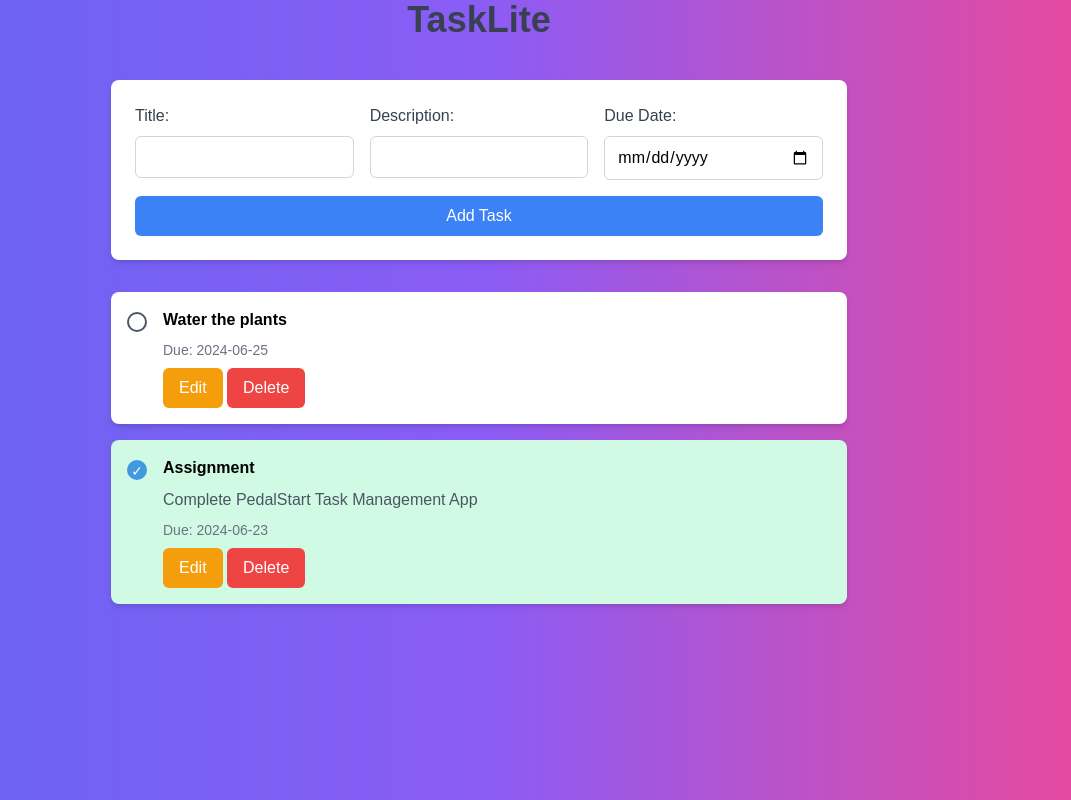
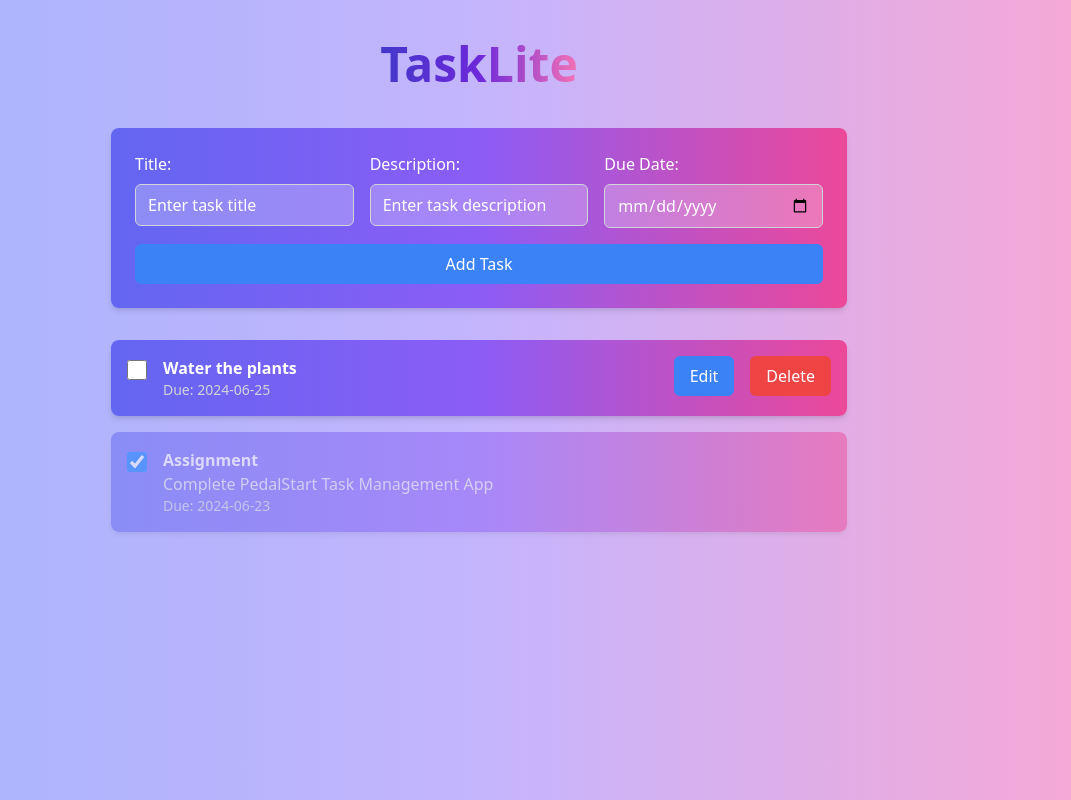
Before and after one commit to wtrbtl03/TaskLite, a Django app: page / in a window 1280 px wide. Shown: the whole page, without its empty margins (161-1232 px from the left). Run offline with Django 4.2, Linux system fonts and the light colour scheme; data comes from the database, SQL or seed files in the repository; both versions use the stored data as it was after the commit.

Commit message:
Improve Frontend

```diff
--- /dev/null
+++ b/requirements.txt
@@ -0,0 +1 @@
+Django==4.2.3
--- a/static/claude.css
+++ /dev/null
@@ -1,50 +0,0 @@
-body {
-    font-family: Arial, sans-serif;
-}
-
-.task-item.completed {
-    opacity: 0.6;
-    background-color: #f0f0f0;
-}
-
-.form-checkbox {
-    appearance: none;
-    -webkit-appearance: none;
-    border: 2px solid #4a5568;
-    border-radius: 50%;
-    outline: none;
-    cursor: pointer;
-    transition: all 0.3s ease;
-}
-
-.form-checkbox:checked {
-    background-color: #4299e1;
-    border-color: #4299e1;
-}
-
-.form-checkbox:checked::after {
-    content: '\2713';
-    display: block;
-    text-align: center;
-    color: white;
-    font-size: 14px;
-    line-height: 18px;
-}
-
-/* Custom styles for in-place editing */
-.editable-input,
-.editable-textarea {
-    background-color: transparent;
-    border: none;
-    box-shadow: none;
-    outline: none;
-    width: 100%;
-    font-size: inherit;
-    font-family: inherit;
-    padding: 0;
-    margin: 0;
-}
-
-.editable-textarea {
-    resize: none; /* Disable resizing */
-}
--- a/static/script.js
+++ b/static/script.js
@@ -46,98 +46,109 @@ document.addEventListener('DOMContentLoaded', () => {
 
         tasks.forEach(task => {
             const taskItem = document.createElement('div');
-            taskItem.className = `task-item bg-white rounded-lg shadow-md p-4 flex items-start space-x-4 mb-4 ${task.completed ? 'bg-green-100' : ''}`;
+            taskItem.className = `task-item p-4 mb-4 rounded-lg shadow-md flex items-start space-x-4 ${task.completed ? 'bg-gradient-to-r from-indigo-500 via-purple-500 to-pink-500 opacity-50 text-white' : 'bg-gradient-to-r from-indigo-500 via-purple-500 to-pink-500 text-white'}`;
             taskItem.innerHTML = `
-                <input type="checkbox" ${task.completed ? 'checked' : ''} data-id="${task.task_id}" class="mt-1 form-checkbox h-5 w-5 text-blue-600 task-status">
+                <input type="checkbox" ${task.completed ? 'checked' : ''} data-id="${task.task_id}" class="task-status mt-1 form-checkbox h-5 w-5 text-blue-600">
                 <div class="flex-grow">
-                    <input type="text" value="${task.title}" data-id="${task.task_id}" class="editable-input task-title hidden font-semibold mb-2">
-                    <textarea data-id="${task.task_id}" class="editable-textarea task-description hidden text-gray-600 mb-2">${task.description}</textarea>
-                    <input type="date" value="${task.due_date || ''}" data-id="${task.task_id}" class="editable-input task-due-date hidden text-sm text-gray-500 mb-2">
-                    <p class="task-title-display font-semibold mb-2">${task.title}</p>
-                    <p class="task-description-display text-gray-600 mb-2">${task.description}</p>
-                    <p class="task-due-date-display text-sm text-gray-500 mb-2">Due: ${task.due_date || 'N/A'}</p>
-                    <button data-id="${task.task_id}" class="edit-task bg-yellow-500 text-white px-4 py-2 rounded-md hover:bg-yellow-600 transition duration-300">Edit</button>
-                    <button data-id="${task.task_id}" class="save-task bg-blue-500 text-white px-4 py-2 rounded-md hover:bg-blue-600 transition duration-300 hidden">Save</button>
-                    <button data-id="${task.task_id}" class="delete-task bg-red-500 text-white px-4 py-2 rounded-md hover:bg-red-600 transition duration-300">Delete</button>
+                    <h3 class="font-semibold">${task.title}</h3>
+                    <p class="text-gray-200">${task.description}</p>
+                    <p class="text-sm text-gray-300">Due: ${task.due_date}</p>
                 </div>
             `;
+
+            if (!task.completed) {
+                taskItem.innerHTML += `
+                    <button data-id="${task.task_id}" class="edit-task bg-blue-500 text-white px-4 py-2 rounded-md">Edit</button>
+                    <button data-id="${task.task_id}" class="delete-task bg-red-500 text-white px-4 py-2 rounded-md">Delete</button>
+                `;
+            }
+
+            // Edit task event listener
+            const editButton = taskItem.querySelector('.edit-task');
+            if (editButton) {
+                editButton.addEventListener('click', () => editTask(task)); // Ensure editTask function is correctly implemented
+            }
+
+            // Delete task event listener
+            const deleteButton = taskItem.querySelector('.delete-task');
+            if (deleteButton) {
+                deleteButton.addEventListener('click', async () => {
+                    await deleteTask(task.task_id);
+                    fetchTasks();
+                });
+            }
 
             taskList.appendChild(taskItem);
         });
 
-        // Add event listeners for checkboxes
+        // Add event listener for checkboxes
         document.querySelectorAll('.task-status').forEach(checkbox => {
             checkbox.addEventListener('change', async (event) => {
                 const taskId = event.target.getAttribute('data-id');
                 const task = tasks.find(t => t.task_id === taskId);
                 task.completed = event.target.checked;
 
-                await fetch(`/task/${taskId}/update/`, {
+                await updateTask(task);
+                fetchTasks();
+            });
+        });
+    }
+
+    async function editTask(task) {
+        // Populate edit form fields
+        document.getElementById('edit-task-id').value = task.task_id;
+        document.getElementById('edit-task-title').value = task.title;
+        document.getElementById('edit-task-description').value = task.description;
+        document.getElementById('edit-task-due-date').value = task.due_date || '';
+
+        // Show edit popup
+        const modalBackdrop = document.getElementById('modal-backdrop');
+        const modalContent = document.getElementById('modal-content');
+        modalBackdrop.classList.remove('hidden');
+        modalContent.classList.remove('hidden');
+    }
+
+    async function updateTask(task) {
+        await fetch(`/task/${task.task_id}/update/`, {
             method: 'PUT',
             headers: {
                 'Content-Type': 'application/json',
             },
             body: JSON.stringify(task),
         });
+    }
 
-                fetchTasks();
-            });
-        });
-
-        // Add event listeners for edit buttons
-        document.querySelectorAll('.edit-task').forEach(button => {
-            button.addEventListener('click', (event) => {
-                const taskId = event.target.getAttribute('data-id');
-                const taskItem = event.target.closest('.task-item');
-                taskItem.querySelector('.task-title').classList.remove('hidden');
-                taskItem.querySelector('.task-description').classList.remove('hidden');
-                taskItem.querySelector('.task-due-date').classList.remove('hidden');
-                taskItem.querySelector('.save-task').classList.remove('hidden');
-                taskItem.querySelector('.edit-task').classList.add('hidden');
-                taskItem.querySelector('.task-title-display').classList.add('hidden');
-                taskItem.querySelector('.task-description-display').classList.add('hidden');
-                taskItem.querySelector('.task-due-date-display').classList.add('hidden');
-            });
-        });
-
-        // Add event listeners for save buttons
-        document.querySelectorAll('.save-task').forEach(button => {
-            button.addEventListener('click', async (event) => {
-                const taskId = event.target.getAttribute('data-id');
-                const titleInput = document.querySelector(`.task-title[data-id="${taskId}"]`);
-                const descriptionInput = document.querySelector(`.task-description[data-id="${taskId}"]`);
-                const dueDateInput = document.querySelector(`.task-due-date[data-id="${taskId}"]`);
-
-                const updatedTask = {
-                    title: titleInput.value,
-                    description: descriptionInput.value,
-                    due_date: dueDateInput.value || null,
-                    completed: document.querySelector(`.task-status[data-id="${taskId}"]`).checked,
-                };
-
-                await fetch(`/task/${taskId}/update/`, {
-                    method: 'PUT',
-                    headers: {
-                        'Content-Type': 'application/json',
-                    },
-                    body: JSON.stringify(updatedTask),
-                });
-
-                fetchTasks();
-            });
-        });
-
-        // Add event listeners for delete buttons
-        document.querySelectorAll('.delete-task').forEach(button => {
-            button.addEventListener('click', async (event) => {
-                const taskId = event.target.getAttribute('data-id');
-
+    async function deleteTask(taskId) {
         await fetch(`/task/${taskId}/delete/`, {
             method: 'DELETE',
         });
+    }
 
+    // Event listener for closing modal
+    document.getElementById('modal-cancel-edit').addEventListener('click', () => {
+        const modalBackdrop = document.getElementById('modal-backdrop');
+        const modalContent = document.getElementById('modal-content');
+        modalBackdrop.classList.add('hidden');
+        modalContent.classList.add('hidden');
+    });
+
+    // Event listener for saving edited task
+    document.getElementById('modal-save-task').addEventListener('click', async () => {
+        const taskId = document.getElementById('edit-task-id').value;
+        const updatedTask = {
+            task_id: taskId,
+            title: document.getElementById('edit-task-title').value,
+            description: document.getElementById('edit-task-description').value,
+            due_date: document.getElementById('edit-task-due-date').value || null,
+        };
+
+        await updateTask(updatedTask);
         fetchTasks();
+
+        // Close modal
+        const modalBackdrop = document.getElementById('modal-backdrop');
+        const modalContent = document.getElementById('modal-content');
+        modalBackdrop.classList.add('hidden');
+        modalContent.classList.add('hidden');
     });
 });
-    }
-});
--- a/templates/index.html
+++ b/templates/index.html
@@ -6,45 +6,69 @@
     <title>TaskLite</title>
     {% load static %}
     <link href="https://cdn.jsdelivr.net/npm/tailwindcss@2.2.19/dist/tailwind.min.css" rel="stylesheet">
-    <link rel="stylesheet" type="text/css" href="{% static 'claude.css' %}">
     <script src="{% static 'script.js' %}"></script>
 </head>
-<body class="bg-gradient-to-r from-indigo-500 via-purple-500 to-pink-500 min-h-screen flex flex-col items-center py-10r">
+<body class="bg-gradient-to-r from-indigo-300 via-purple-300 to-pink-300 min-h-screen flex flex-col items-center py-10">
 
-    <h1 class="text-4xl text-gray-700 font-bold mb-10 shadow-text">TaskLite</h1>
+    <h1 class="text-5xl font-bold mb-10">
+        <span class="drop-shadow-2xl text-transparent bg-gradient-to-r from-indigo-700 via-purple-700 to-pink-400 bg-clip-text">TaskLite</span>
+    </h1>
 
     <div class="container mx-auto px-4 max-w-3xl">
         <!-- Form to add a new task -->
-        <form id="task-form" class="bg-white rounded-lg shadow-md p-6 mb-8">
+        <form id="task-form" class="bg-gradient-to-r from-indigo-500 via-purple-500 to-pink-500 bg-opacity-50 rounded-lg shadow-md p-6 mb-8">
             <div class="flex flex-wrap -mx-2">
                 <div class="w-full md:w-1/3 px-2 mb-4">
-                    <label for="task-title" class="block text-gray-700 mb-2">Title:</label>
-                    <input type="text" id="task-title" class="w-full px-3 py-2 border border-gray-300 rounded-md" required>
+                    <label for="task-title" class="block text-white mb-2">Title:</label>
+                    <input type="text" id="task-title" class="w-full px-3 py-2 bg-opacity-25 bg-white border border-gray-300 rounded-md placeholder-white text-white" placeholder="Enter task title" required>
                 </div>
                 <div class="w-full md:w-1/3 px-2 mb-4">
-                    <label for="task-description" class="block text-gray-700 mb-2">Description:</label>
-                    <input type="text" id="task-description" class="w-full px-3 py-2 border border-gray-300 rounded-md">
+                    <label for="task-description" class="block text-white mb-2">Description:</label>
+                    <input type="text" id="task-description" class="w-full px-3 py-2 bg-opacity-25 bg-white border border-gray-300 rounded-md placeholder-white text-white" placeholder="Enter task description">
                 </div>
                 <div class="w-full md:w-1/3 px-2 mb-4">
-                    <label for="task-due-date" class="block text-gray-700 mb-2">Due Date:</label>
-                    <input type="date" id="task-due-date" class="w-full px-3 py-2 border border-gray-300 rounded-md">
+                    <label for="task-due-date" class="block text-white mb-2">Due Date:</label>
+                    <input type="date" id="task-due-date" class="w-full px-3 py-2 bg-opacity-25 bg-white border border-gray-300 rounded-md placeholder-white text-white" placeholder="dd-mm-yyyy" style="-webkit-calendar-picker-indicator { filter: invert(1); }">
                 </div>
             </div>
             <button type="submit" class="w-full bg-blue-500 text-white py-2 px-4 rounded-md hover:bg-blue-600 transition duration-300">Add Task</button>
         </form>
 
+
         <!-- Task list -->
         <div id="task-list" class="space-y-4">
             <!-- Example task item (you'll generate these dynamically) -->
-            <div class="task-item bg-white rounded-lg shadow-md p-4 flex items-start space-x-4">
-                <input type="checkbox" class="mt-1 form-checkbox h-5 w-5 text-blue-600">
+            <div class="task-item bg-white rounded-lg shadow-md p-4 flex items-start space-x-4 mb-4">
+                <input type="checkbox" class="mt-1 form-checkbox h-5 w-5 text-blue-600 task-status">
                 <div class="flex-grow">
-                    <h3 class="font-semibold">Task Title</h3>
-                    <p class="text-gray-600">Task description goes here</p>
-                    <p class="text-sm text-gray-500">Due: 2024-06-30</p>
+                    <p class="task-title font-semibold mb-1">Task Title</p>
+                    <p class="task-description text-gray-600 mb-1">Task description goes here</p>
+                    <p class="task-due-date text-sm text-gray-500 mb-2">Due: 2024-06-30</p>
+                    <button class="edit-task bg-yellow-500 text-white px-4 py-2 rounded-md hover:bg-yellow-600 transition duration-300">Edit</button>
+                    <button class="save-task bg-blue-500 text-white px-4 py-2 rounded-md hover:bg-blue-600 transition duration-300 hidden">Save</button>
+                    <button class="delete-task bg-red-500 text-white px-4 py-2 rounded-md hover:bg-red-600 transition duration-300">Delete</button>
                 </div>
             </div>
         </div>
     </div>
+
+    <!-- Modal for editing task -->
+    <div id="modal-backdrop" class="hidden fixed top-0 left-0 w-full h-full bg-black bg-opacity-50 z-50"></div>
+    <div id="modal-content" class="hidden fixed top-1/2 left-1/2 transform -translate-x-1/2 -translate-y-1/2 bg-gradient-to-r from-indigo-500 via-purple-500 to-pink-500 bg-opacity-50 rounded-lg shadow-md p-6 z-50" style="width: 50%;">
+        <h2 class="text-lg font-semibold mb-4 text-white">Edit Task</h2>
+        <input type="hidden" id="edit-task-id">
+        <label for="edit-task-title" class="block text-gray-100 mb-2">Title:</label>
+        <input type="text" id="edit-task-title" placeholder="Enter task title" class="w-full px-3 py-2 bg-opacity-25 bg-white border border-gray-300 rounded-md mb-4 placeholder-white text-white">
+        <label for="edit-task-description" class="block text-gray-100 mb-2">Description:</label>
+        <input type="text" id="edit-task-description" placeholder="Enter task description" class="w-full px-3 py-2 bg-opacity-25 bg-white border border-gray-300 rounded-md mb-4 placeholder-white text-white">
+        <label for="edit-task-due-date" class="block text-gray-100 mb-2">Due Date:</label>
+        <input type="date" id="edit-task-due-date" placeholder="Select due date" class="w-full px-3 py-2 bg-opacity-25 bg-white border border-gray-300 rounded-md mb-4 placeholder-white text-white" style="-webkit-calendar-picker-indicator { filter: invert(1); }">
+        <div class="flex justify-end">
+            <button id="modal-save-task" class="bg-blue-500 text-white px-4 py-2 rounded-md hover:bg-blue-600 transition duration-300 mr-2">Save</button>
+            <button id="modal-cancel-edit" class="bg-gray-300 text-gray-700 px-4 py-2 rounded-md hover:bg-gray-400 transition duration-300">Cancel</button>
+        </div>
+    </div>
+
+
 </body>
 </html>
```
Also changed, not shown: static/old_style.css (added, +60 -0 lines), static/style.css (+47 -50 lines), README.md (added), db.sqlite3, images/Edit Modal.jpg (added), images/TaskLite Home.jpg (added). Lines whose indentation alone changed are shown as unchanged.
